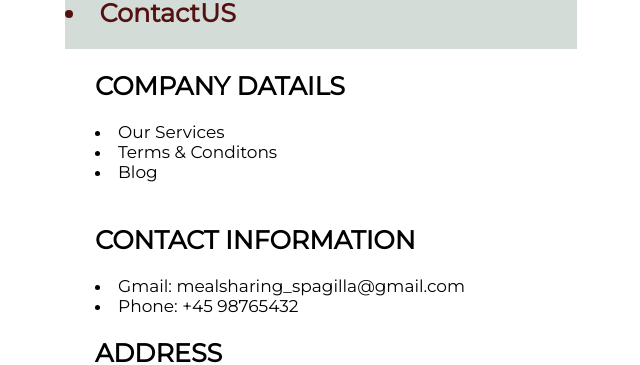
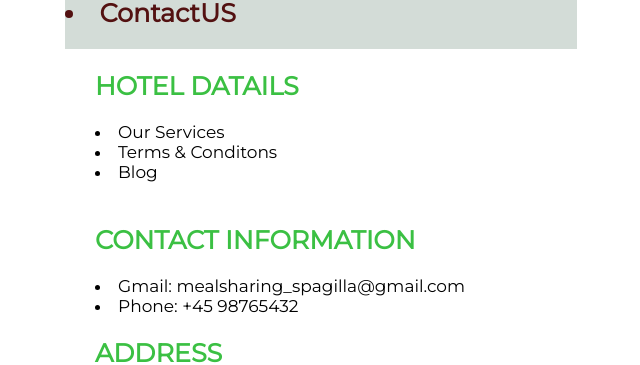
Before and after one commit to shravanipagilla/meal-sharing, a React app: page /ContactUs in a window 1280 px wide. Shown: the part 440-805 px from the top of the page, without its empty margins (319-959 px from the left). Built offline with nearby package versions, Linux system fonts and the light colour scheme; no server answers.

Commit message:
added babel.config

```diff
--- /dev/null
+++ b/src/babel.config.js
@@ -0,0 +1,6 @@
+module.exports = {
+    presets:[
+        "@babel/preset-env",
+        "@babel/preset-react"
+    ]
+}
--- a/src/client/components/TestComponent/ContactUs.jsx
+++ b/src/client/components/TestComponent/ContactUs.jsx
@@ -6,7 +6,7 @@ function ContactUS() {
     <div className="contacts">
       <nav className="nav">
         <div className="starts">
-          <h1>COMPANY DATAILS</h1>
+          <h1>HOTEL DATAILS</h1>
           <li>Our Services</li>
           <li>Terms & Conditons</li>
           <li>Blog</li>
--- a/src/client/components/TestComponent/contactus.css
+++ b/src/client/components/TestComponent/contactus.css
@@ -1,3 +1,7 @@
 .nav{
     padding-left: 30px;
 }
+
+.nav h1{
+    color: rgb(59, 192, 67);
+}
```
